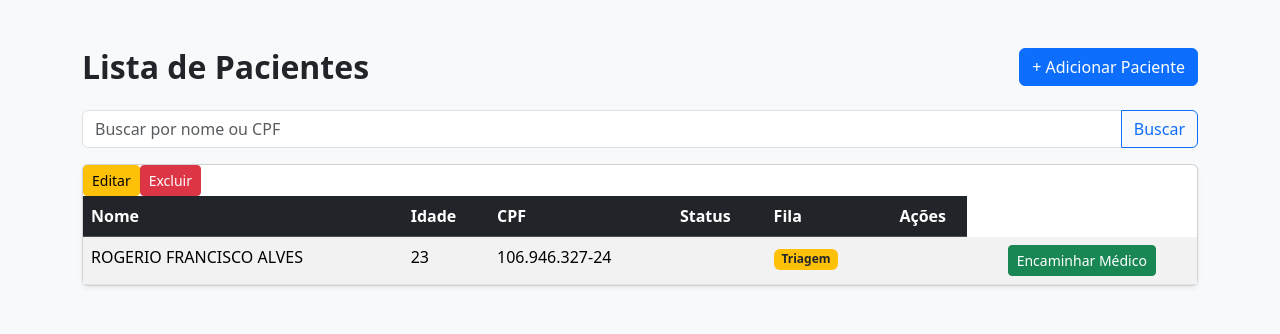
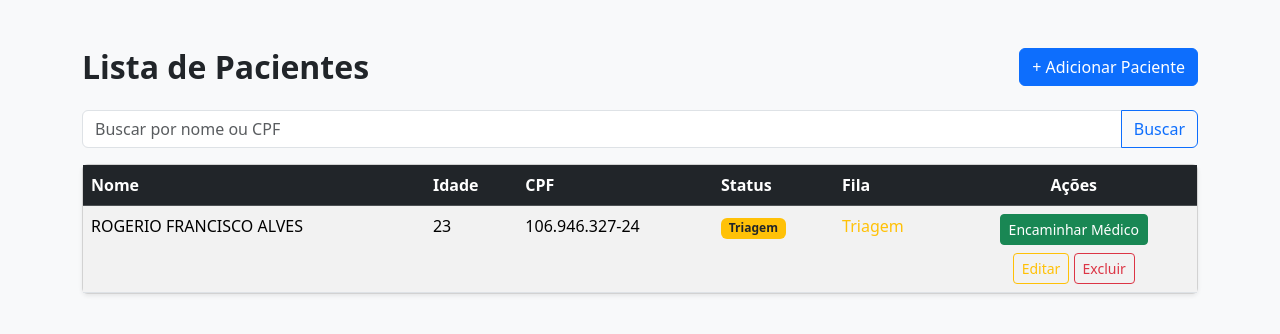
Before and after one commit to rfalves-wq/Clinica, a Django app: page /pacientes/ in a window 1280 px wide. Shown: the top 334 px of the page. Run offline with Django 5.2, Linux system fonts and the light colour scheme; data comes from the database, SQL or seed files in the repository; both versions use the stored data as it was after the commit; some libraries are stand-ins or nearby versions.

Commit message:
atualizadado listar.html

```diff
--- a/pacientes/templates/pacientes/listar.html
+++ b/pacientes/templates/pacientes/listar.html
@@ -1,7 +1,6 @@
 {% load cpf_filters %}
 <!DOCTYPE html>
 <html lang="pt-br">
-
 <head>
     <meta charset="UTF-8">
     <title>Lista de Pacientes</title>
@@ -18,19 +17,28 @@
             + Adicionar Paciente
         </a>
     </div>
+
+    <!-- BUSCA -->
     <form method="get" class="mb-3">
         <div class="input-group">
-                <input type="text" name="busca" id="busca" class="form-control" placeholder="Buscar por nome ou CPF"
-                    value="{{ termo }}" oninput="mascaraCPF(this)">
+            <input
+                type="text"
+                name="busca"
+                id="busca"
+                class="form-control"
+                placeholder="Buscar por nome ou CPF"
+                value="{{ termo }}"
+                oninput="mascaraCPF(this)"
+            >
             <button class="btn btn-outline-primary" type="submit">
                 Buscar
             </button>
         </div>
     </form>
 
-
     <div class="card shadow-sm">
         <div class="card-body p-0">
+
             <table class="table table-hover table-striped mb-0">
                 <thead class="table-dark">
                     <tr>
@@ -42,15 +50,15 @@
                         <th class="text-center">Ações</th>
                     </tr>
                 </thead>
+
                 <tbody>
                     {% for paciente in pacientes %}
                     <tr>
-
                         <td>{{ paciente.nome }}</td>
-
                         <td>{{ paciente.idade }}</td>
                         <td>{{ paciente.cpf|mascara_cpf }}</td>
-                            <td>
+
+                        <!-- STATUS -->
                         <td>
                             {% if paciente.status == 'AGUARDANDO' %}
                                 <span class="badge bg-secondary">Aguardando</span>
@@ -61,50 +69,62 @@
                             {% endif %}
                         </td>
 
-
-
+                        <!-- FILA -->
+                        <td>
+                            {% if paciente.status == 'AGUARDANDO' %}
+                                <span class="text-muted">Na recepção</span>
+                            {% elif paciente.status == 'TRIAGEM' %}
+                                <span class="text-warning">Triagem</span>
+                            {% elif paciente.status == 'ATENDIMENTO' %}
+                                <span class="text-success">Médico</span>
+                            {% endif %}
                         </td>
 
+                        <!-- AÇÕES -->
                         <td class="text-center">
 
-                               <td class="text-center">
                             {% if paciente.status == 'AGUARDANDO' %}
-        <a href="{% url 'mudar_status' paciente.pk 'TRIAGEM' %}" class="btn btn-sm btn-warning">
+                                <a href="{% url 'mudar_status' paciente.pk 'TRIAGEM' %}"
+                                   class="btn btn-sm btn-warning mb-1">
                                     Iniciar Triagem
                                 </a>
                             {% elif paciente.status == 'TRIAGEM' %}
-        <a href="{% url 'mudar_status' paciente.pk 'ATENDIMENTO' %}" class="btn btn-sm btn-success">
+                                <a href="{% url 'mudar_status' paciente.pk 'ATENDIMENTO' %}"
+                                   class="btn btn-sm btn-success mb-1">
                                     Encaminhar Médico
                                 </a>
                             {% endif %}
-</td>
 
-                                <a href="{% url 'editar_paciente' paciente.pk %}" class="btn btn-sm btn-warning">
+                            <div class="mt-1">
+                                <a href="{% url 'editar_paciente' paciente.pk %}"
+                                   class="btn btn-sm btn-outline-warning">
                                     Editar
                                 </a>
-                                <a href="{% url 'excluir_paciente' paciente.pk %}" class="btn btn-sm btn-danger"
+                                <a href="{% url 'excluir_paciente' paciente.pk %}"
+                                   class="btn btn-sm btn-outline-danger"
                                    onclick="return confirm('Deseja realmente excluir este paciente?');">
                                     Excluir
                                 </a>
-
+                            </div>
 
                         </td>
+                    </tr>
 
-                        </tr>
                     {% empty %}
                     <tr>
-                            <td colspan="4" class="text-center text-muted py-4">
+                        <td colspan="6" class="text-center text-muted py-4">
                             Nenhum paciente cadastrado.
                         </td>
                     </tr>
                     {% endfor %}
                 </tbody>
             </table>
+
+            <!-- PAGINAÇÃO -->
             {% if page_obj.has_other_pages %}
             <nav class="mt-3">
                 <ul class="pagination justify-content-center">
 
-                        <!-- Página anterior -->
                     {% if page_obj.has_previous %}
                     <li class="page-item">
                         <a class="page-link"
@@ -118,21 +138,21 @@
                     </li>
                     {% endif %}
 
-                        <!-- Páginas numeradas -->
                     {% for num in page_obj.paginator.page_range %}
                         {% if page_obj.number == num %}
                             <li class="page-item active">
                                 <span class="page-link">{{ num }}</span>
                             </li>
-                        {% elif num >= page_obj.number|add:-2 and num <= page_obj.number|add:2 %} <li class="page-item">
-                            <a class="page-link" href="?page={{ num }}{% if termo %}&busca={{ termo }}{% endif %}">
+                        {% elif num >= page_obj.number|add:-2 and num <= page_obj.number|add:2 %}
+                            <li class="page-item">
+                                <a class="page-link"
+                                   href="?page={{ num }}{% if termo %}&busca={{ termo }}{% endif %}">
                                     {{ num }}
                                 </a>
                             </li>
                         {% endif %}
                     {% endfor %}
 
-                            <!-- Próxima página -->
                     {% if page_obj.has_next %}
                     <li class="page-item">
                         <a class="page-link"
@@ -155,20 +175,16 @@
 
 </div>
 
-</body>
-
-</html>
-
 <script>
 function mascaraCPF(input) {
     let value = input.value.replace(/\D/g, '');
-
     if (value.length > 11) value = value.slice(0, 11);
-
     value = value.replace(/(\d{3})(\d)/, '$1.$2');
     value = value.replace(/(\d{3})(\d)/, '$1.$2');
     value = value.replace(/(\d{3})(\d{1,2})$/, '$1-$2');
-
     input.value = value;
 }
 </script>
+
+</body>
+</html>
```
Also changed, not shown: db.sqlite3. Lines whose indentation alone changed are shown as unchanged.
